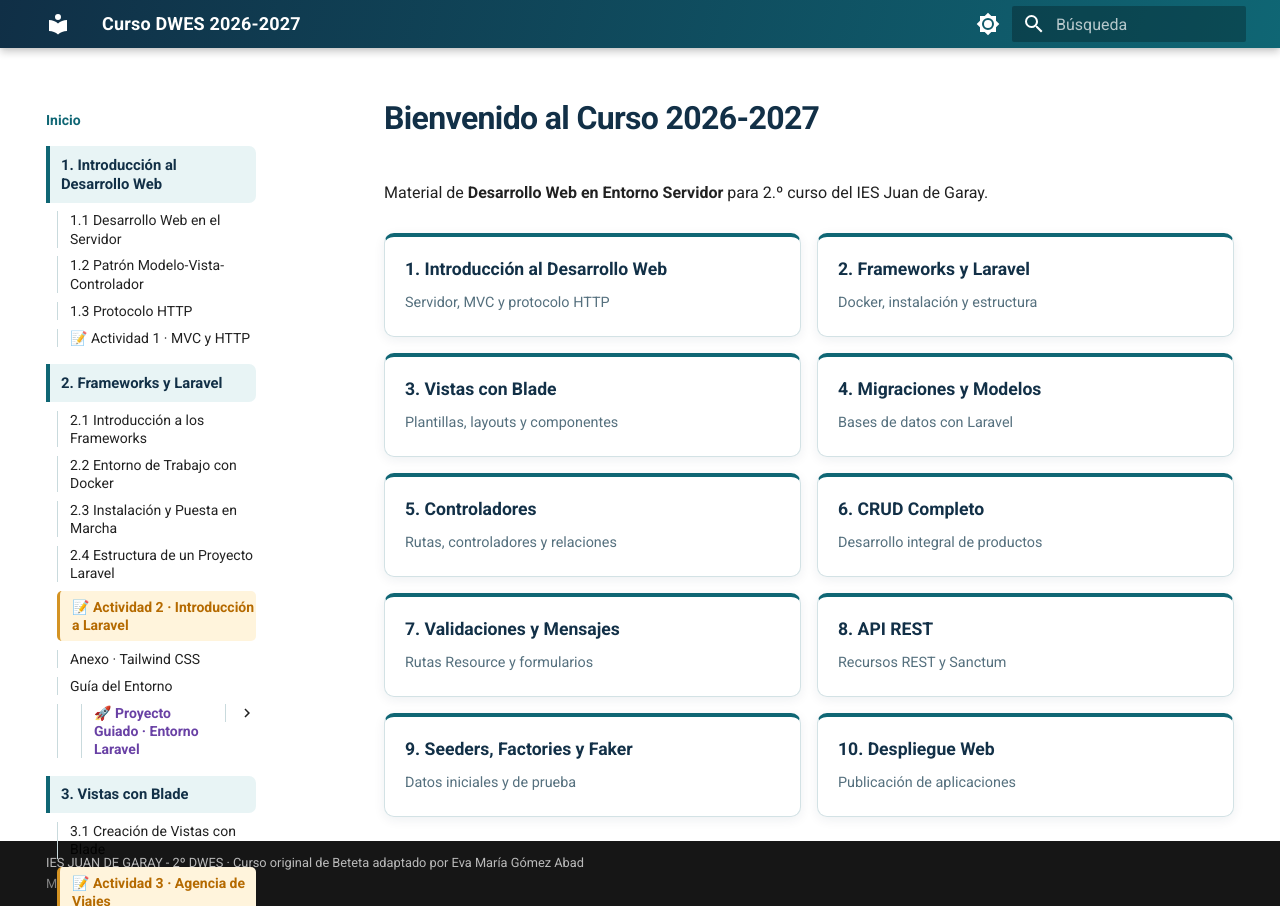
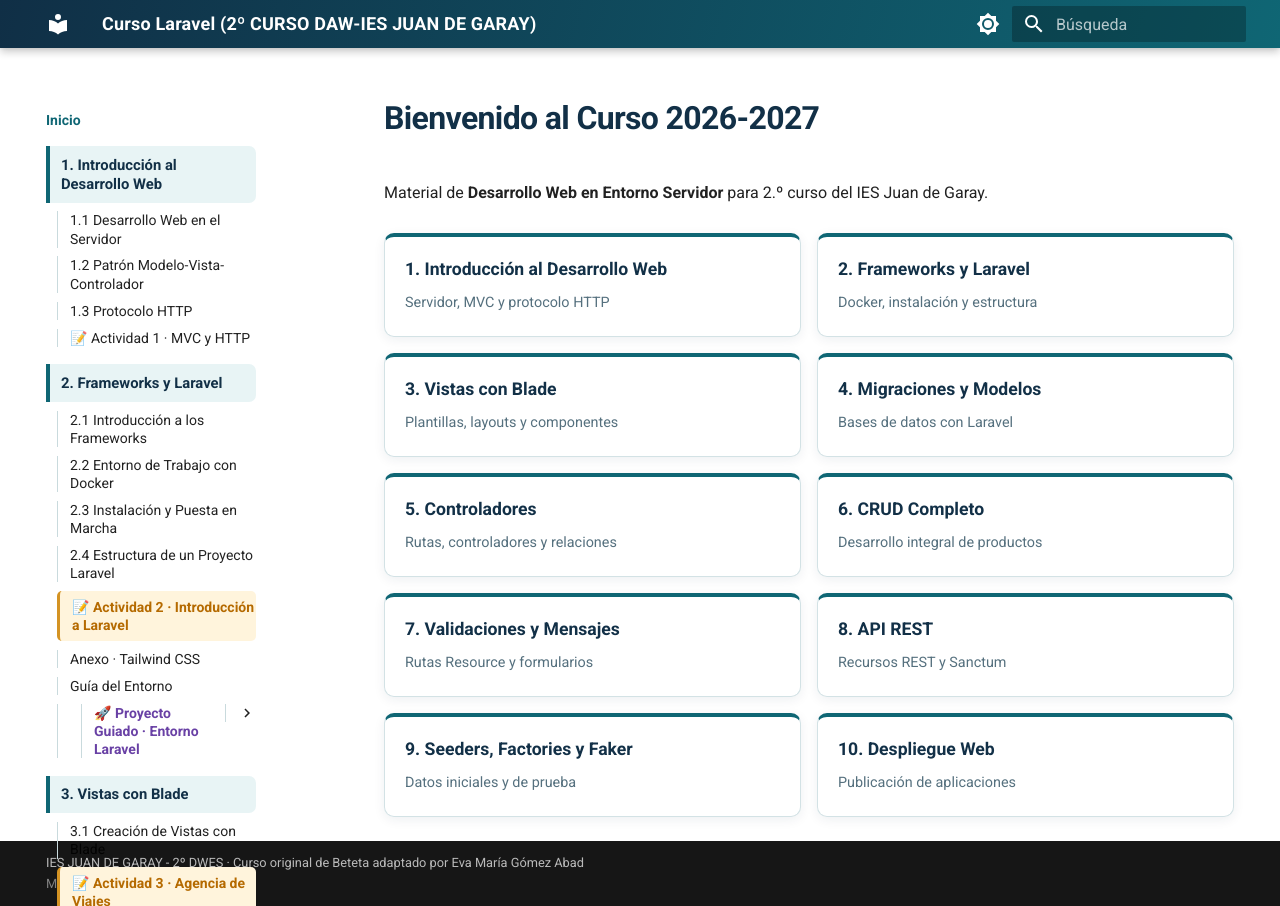
Before and after one commit to evaprofe/CURSO_DWES_2627, an MkDocs documentation site: the page built from docs/index.md, in a window 1280 px wide. Built offline with MkDocs 1.6.1 and Material for MkDocs 9.7.7, drawn with Linux system fonts in a browser that asks for light colours.

Commit message:
Update mkdocs.yml

```diff
--- a/mkdocs.yml
+++ b/mkdocs.yml
@@ -1,4 +1,4 @@
-site_name: Curso DWES 2026-2027
+site_name: Curso Laravel (2º CURSO DAW-IES JUAN DE GARAY)
 site_description: Apuntes de Desarrollo Web en Entorno Servidor
 site_author: Eva María Gómez Abad
 site_url: https://evaprofe.github.io/CURSO_DWES_2627/
```
